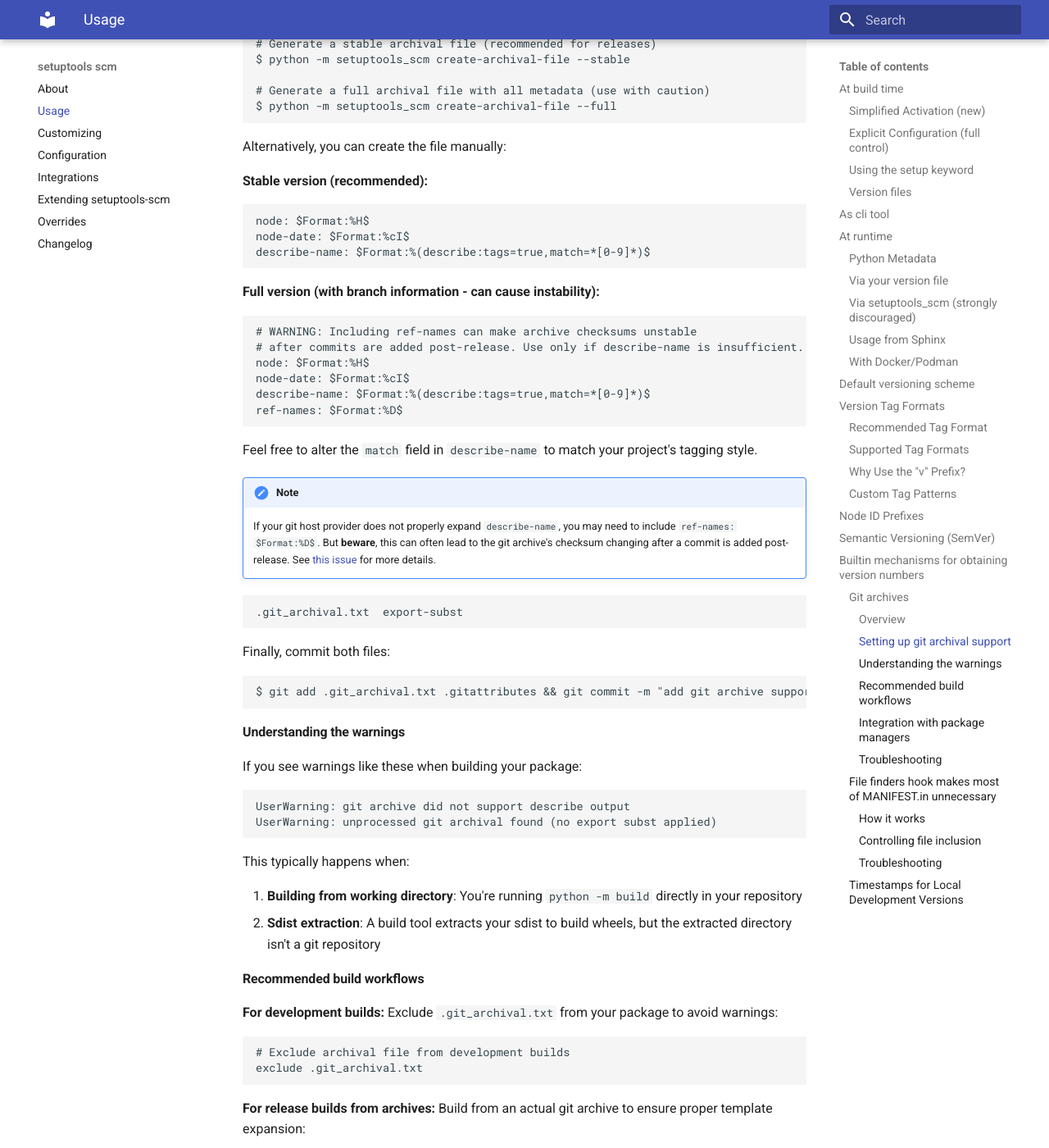
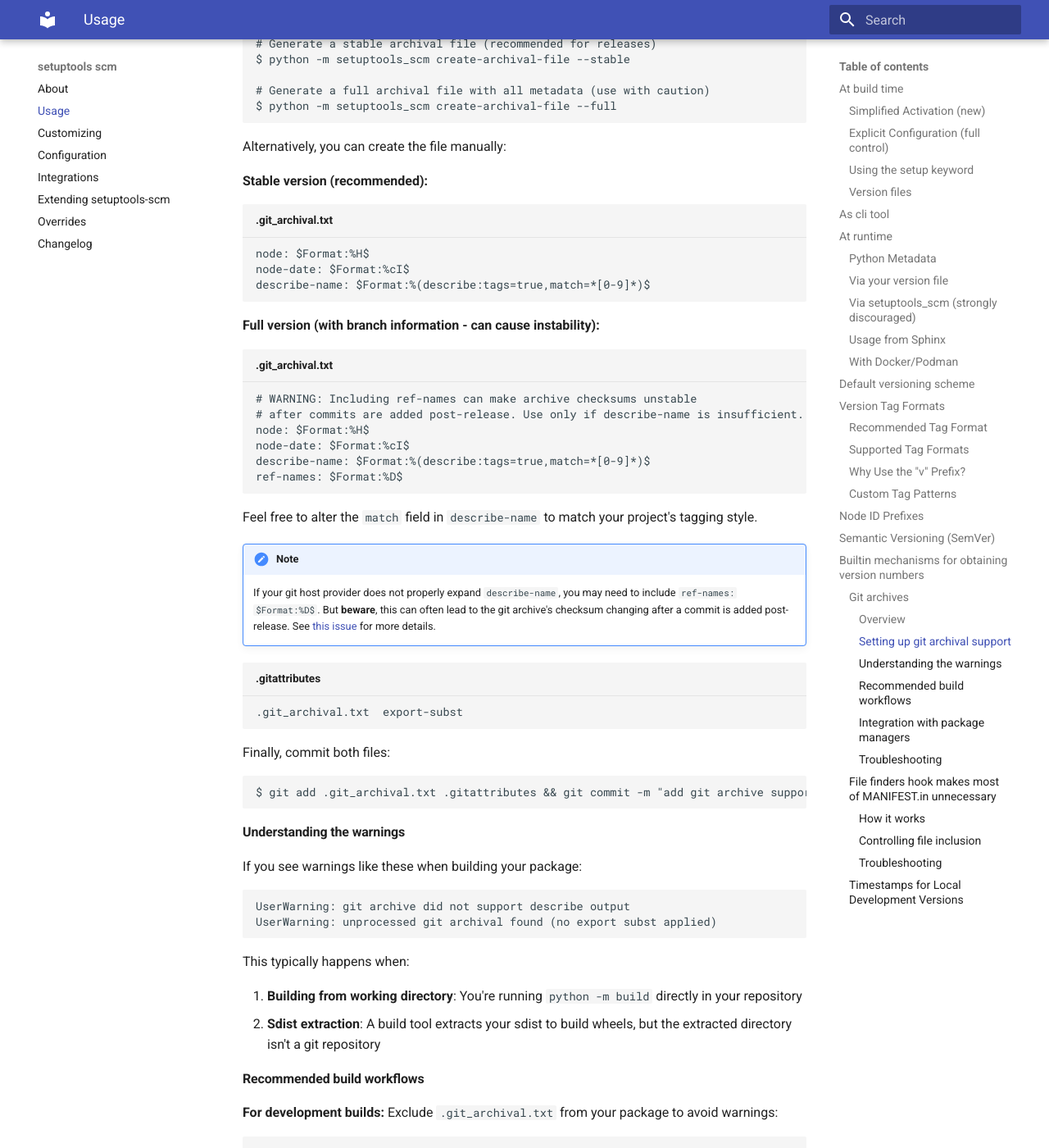
Before and after one commit to pypa/setuptools-scm, an MkDocs documentation site: the page built from docs/usage.md, in a window 1280 px wide and 1400 px high, scrolled down 9568 px. Shown: the whole window at 82% size. Built offline with MkDocs 1.6.1 and Material for MkDocs 9.7.7, drawn with Linux system fonts in a browser that asks for light colours; some of the changed text lies outside the part shown.

Commit message:
docs(usage): Change file= to title= in fenced blocks
Filenames for a fenced code block applied with `file="name"`
weren't showing up on ReadTheDocs, but using `title="name"`
instead makes them visible.

````diff
--- a/docs/usage.md
+++ b/docs/usage.md
@@ -454,14 +454,16 @@
 Alternatively, you can create the file manually:
 
 **Stable version (recommended):**
-```{ .text file=".git_archival.txt"}
+
+```{ .text title=".git_archival.txt"}
 node: $Format:%H$
 node-date: $Format:%cI$
 describe-name: $Format:%(describe:tags=true,match=*[0-9]*)$
 ```
 
 **Full version (with branch information - can cause instability):**
-```{ .text file=".git_archival.txt"}
+
+```{ .text title=".git_archival.txt"}
 # WARNING: Including ref-names can make archive checksums unstable
 # after commits are added post-release. Use only if describe-name is insufficient.
 node: $Format:%H$
@@ -481,7 +483,7 @@
     post-release. See [this issue][git-archive-issue] for more details.
 
 
-``` {.text file=".gitattributes"}
+``` {.text title=".gitattributes"}
 .git_archival.txt  export-subst
 ```
 
@@ -510,7 +512,7 @@
 **For development builds:**
 Exclude `.git_archival.txt` from your package to avoid warnings:
 
-```{ .text file="MANIFEST.in"}
+```{ .text title="MANIFEST.in"}
 # Exclude archival file from development builds
 exclude .git_archival.txt
 ```
@@ -533,14 +535,15 @@
 #### Integration with package managers
 
 **MANIFEST.in exclusions:**
-```{ .text file="MANIFEST.in"}
+
+```{ .text title="MANIFEST.in"}
 # Exclude development files from packages
 exclude .git_archival.txt
 exclude .gitattributes
 ```
 
 
-```{ .text file=".gitattributes"}
+```{ .text title=".gitattributes"}
 # Archive configuration
 .git_archival.txt  export-subst
 .gitignore         export-ignore
````
